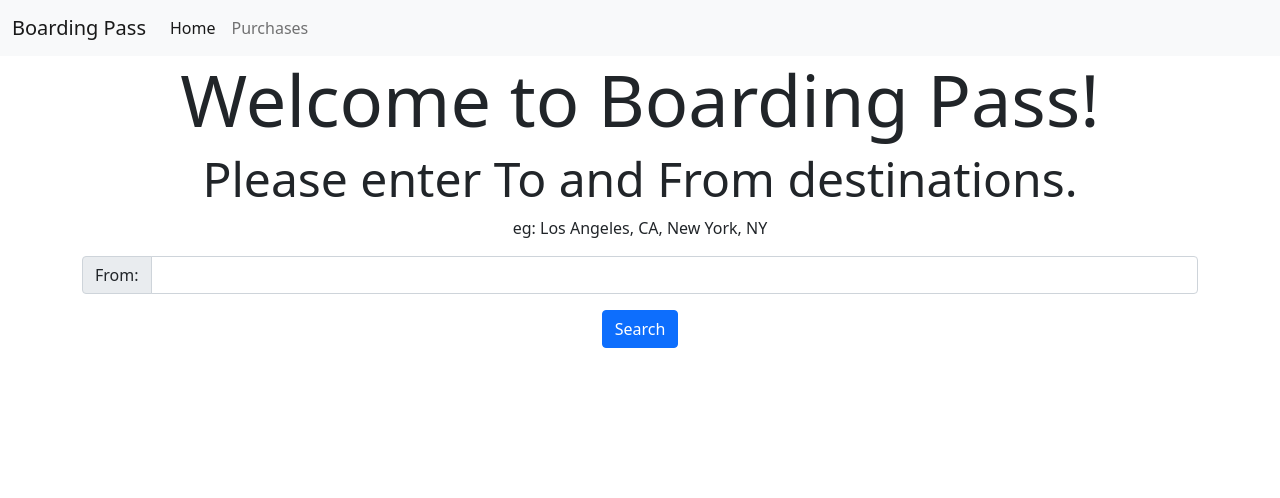
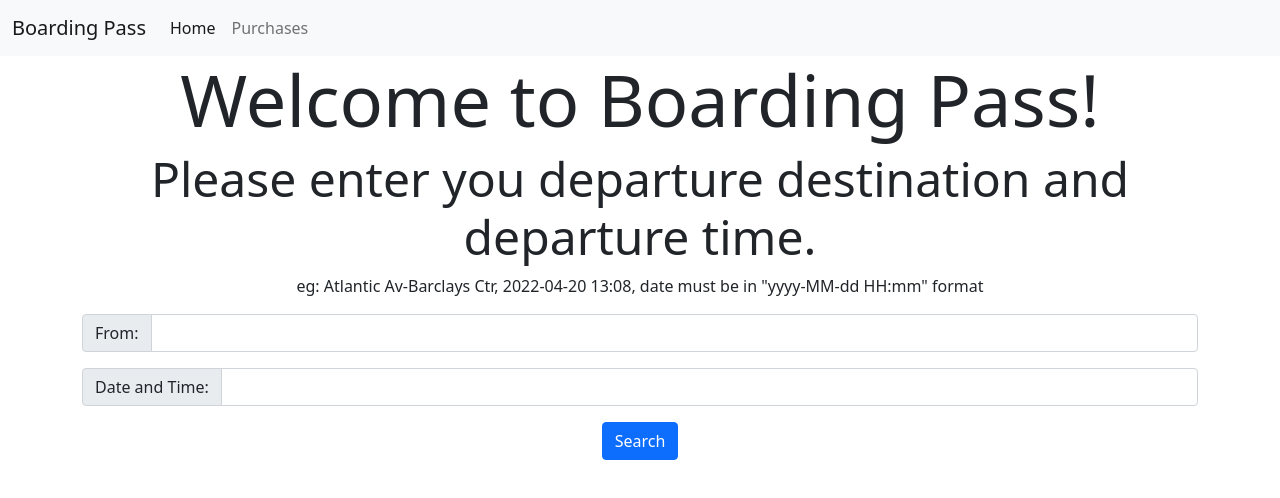
Before and after one commit to mmaganin/BoardingPassProject, a React (Create React App) app in the folder Frontend/boardingpassfrontend/: page / in a window 1280 px wide. Shown: the top 498 px of the page. Built offline with nearby package versions, Linux system fonts and the light colour scheme.

Commit message:
Added date field to welcome page

```diff
--- a/Frontend/boardingpassfrontend/src/Buttons/SearchButton.js
+++ b/Frontend/boardingpassfrontend/src/Buttons/SearchButton.js
@@ -4,7 +4,7 @@ import { Link, useLocation } from "react-router-dom";
 //TODO: handle search submission to query MTA with results
 function SearchButton(props) {
     return (
-        <Link to="/searchresults" state={props.from}>
+        <Link to="/searchresults" state={{from: props.from, dateTime: props.dateTime}}>
             <button type="button" class="btn btn-primary">
                 Search
             </button>
--- a/Frontend/boardingpassfrontend/src/Views/SearchResults.js
+++ b/Frontend/boardingpassfrontend/src/Views/SearchResults.js
@@ -2,8 +2,9 @@ import React from 'react'
 import {useLocation} from "react-router-dom"
 
 const SearchResults = (props) => {
+  const location = useLocation();
   return (
-    <div>SearchResults for {useLocation().state}</div>
+    <div>SearchResults for {location?.state?.from} and {location?.state?.dateTime}</div>
   )
 }
 
--- a/Frontend/boardingpassfrontend/src/Views/Welcome.js
+++ b/Frontend/boardingpassfrontend/src/Views/Welcome.js
@@ -7,8 +7,10 @@ class Welcome extends React.Component {
         super();
         this.state = {
             from: "",
+            dateTime: ""
         }
         this.handleFrom = this.handleFrom.bind(this)
+        this.handleDatetime = this.handleDatetime.bind(this)
     };
 
     handleFrom(e) {
@@ -17,13 +19,19 @@ class Welcome extends React.Component {
         })
     }
 
+    handleDatetime(e) {
+        this.setState({
+            dateTime: e.target.value
+        })
+    }
+
     render() {
         return (
             <div className="welcome-page" >
                 <div className="container">
                     <h1 className="display-2">Welcome to Boarding Pass!</h1>
-                    <h2 className="display-5">Please enter To and From destinations.</h2>
-                    <p> eg: Los Angeles, CA, New York, NY</p>
+                    <h2 className="display-5">Please enter you departure destination and departure time.</h2>
+                    <p> eg: Atlantic Av-Barclays Ctr, 2022-04-20 13:08, date must be in "yyyy-MM-dd HH:mm" format</p>
 
                     <div class="search-form input-group mb-3">
                         <span class="input-group-text" id="inputGroup-sizing-default">
@@ -39,8 +47,23 @@ class Welcome extends React.Component {
                         ></input>
                     </div>
 
+                    <div class="search-form input-group mb-3">
+                        <span class="input-group-text" id="inputGroup-sizing-default">
+                            Date and Time:
+                        </span>
+                        <input
+                            type="text"
+                            value={this.state.dateTime}
+                            onChange={this.handleDatetime}
+                            class="form-control"
+                            aria-label="Sizing example input"
+                            aria-describedby="inputGroup-sizing-default"
+                        ></input>
+                    </div>
+
                     <SearchButton
                         from={this.state.from}
+                        dateTime={this.state.dateTime}
                     />
 
                 </div>
```
